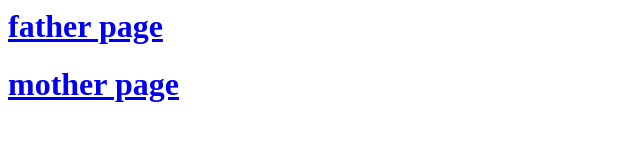
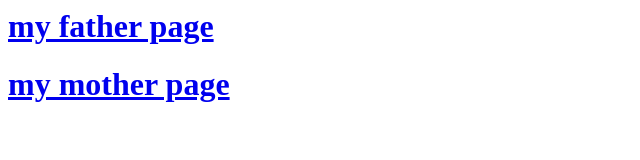
Before and after one commit to soham-dhopre/sohamhtml, a plain HTML site: page index.html in a window 1280 px wide. Shown: the whole page, without its empty margins (0-640 px from the left). Drawn offline with Linux system fonts and the light colour scheme.

Commit message:
Update index.html

```diff
--- a/index.html
+++ b/index.html
@@ -6,11 +6,11 @@
 
         <!--relative-->
         <a href="father.html">
-            <h1>father page</h1>
+            <h1>my father page</h1>
         </a>
 
         <a href="mother.html">
-            <h1>mother page</h1>
+            <h1>my mother page</h1>
         </a>
     </body>
 </html>
```
